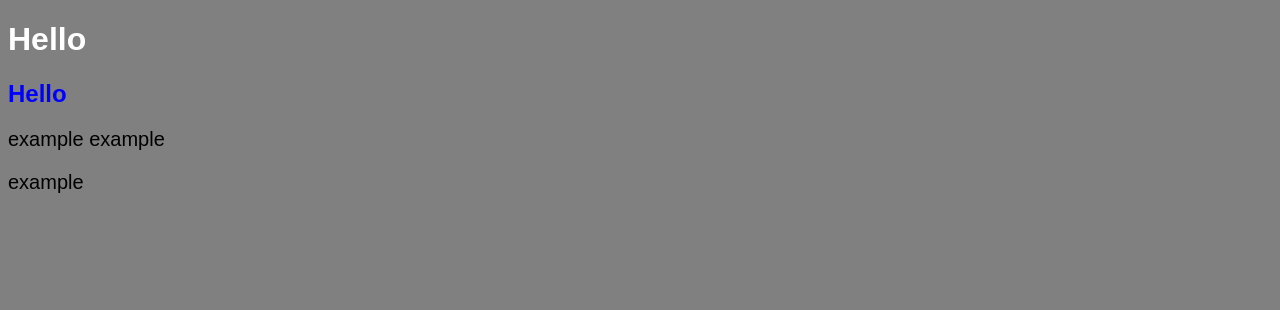
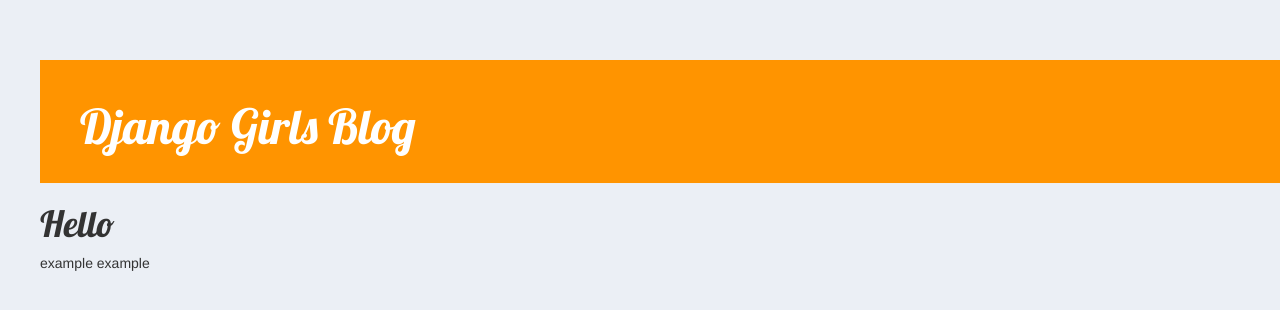
Before and after one commit to mjla111/my-first-blog, a Django app: page / in a window 1280 px wide. Shown: the top 310 px of the page. Run offline with Django 3.2, Linux system fonts and the light colour scheme; data that the repository does not hold is empty; some libraries are stand-ins or nearby versions.

Commit message:
changed style

```diff
--- /dev/null
+++ b/blog/static/css/blog.css
@@ -0,0 +1,52 @@
+body {
+    padding-left: 40px;padding-top: 60px;
+background-color: #ebeff5;
+}
+
+.page-header {
+    background-color: #ff9400;
+    margin-top: 0;
+    padding: 20px 20px 20px 40px;
+}
+
+.page-header h1, .page-header h1 a, .page-header h1 a:visited, .page-header h1 a:active {
+    color: #ffffff;
+    font-size: 36pt;
+    text-decoration: none;
+}
+
+.content {
+    margin-left: 40px;
+}
+
+h1, h2, h3, h4 {
+    font-family: 'Lobster', cursive;
+}
+
+.date {
+    float: right;
+    color: #828282;
+}
+
+.save {
+    float: right;
+}
+
+.post-form textarea, .post-form input {
+    width: 100%;
+}
+
+.top-menu, .top-menu:hover, .top-menu:visited {
+    color: #ffffff;
+    float: right;
+    font-size: 26pt;
+    margin-right: 20px;
+}
+
+.post {
+    margin-bottom: 70px;
+}
+
+.post h1 a, .post h1 a:visited {
+    color: #000000;
+}
--- a/blog/templates/blog/post_list.html
+++ b/blog/templates/blog/post_list.html
@@ -1,48 +1,34 @@
-<!DOCTYPE html>
+{% load staticfiles %}
 <html>
     <head>
-        <title>Maria page</title>
 
-<style>
-body {
-    background-color: gray;
-}
+       <title>Maria page</title>
 
-h1 {
-    color: white;
-    text-align: lef;
-font-family: arial
-}
+<link rel="stylesheet" href="//maxcdn.bootstrapcdn.com/bootstrap/3.2.0/css/bootstrap.min.css">
+<link rel="stylesheet" href="//maxcdn.bootstrapcdn.com/bootstrap/3.2.0/css/bootstrap-theme.min.css">
+<link href="http://fonts.googleapis.com/css?family=Lobster&subset=latin,latin-ext" rel="stylesheet" type="text/css">
 
-h2 {
-    color: blue;
-    text-align:left;
-font-family: arial
-}
-
-p {
-    font-family: "Arial";
-    font-size: 20px;
-}
-
-
-</style>
+<link rel="stylesheet" href="{% static "css/blog.css" %}">
 
     </head>
-<h1> Hello </h1>
+
+<div class="page-header">
+    <h1><a href="/">Django Girls Blog</a></h1>
+</div>
+
 
 <div>
     <body>
-<h2> Hello </h2>
+<h1> Hello </h1>
 
         <p> example example </p>
-        <p> example</p>
+
 </div>
 
 {% for post in posts %}
-    <div>
+    <div class="post">
         <p>published: {{ post.published_date }}</p>
-        <h1><a href="">{{ post.title }}</a></h1>
+        <h2><a href="">{{ post.title }}</a></h2>
         <p>{{ post.text|linebreaks }}</p>
     </div>
 {% endfor %}
```
